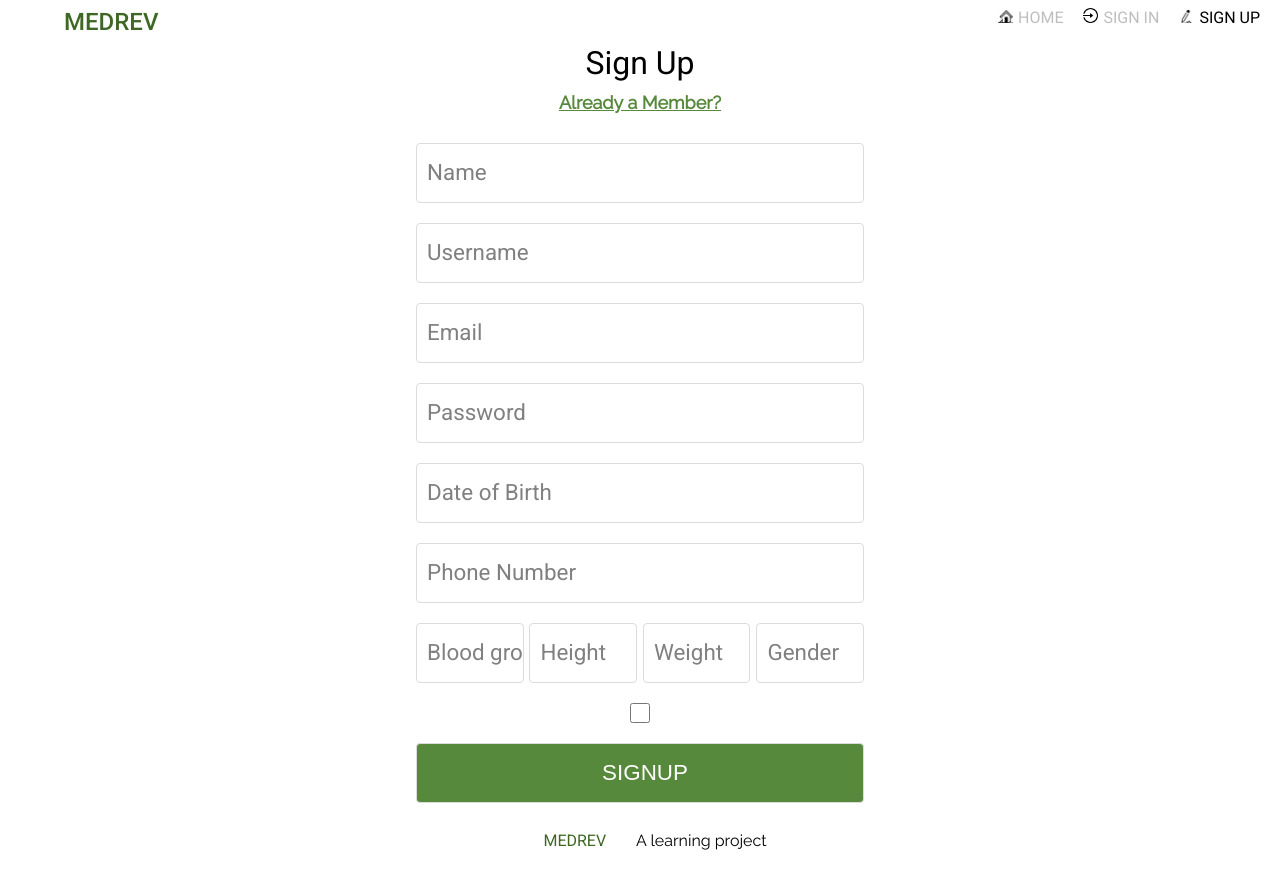
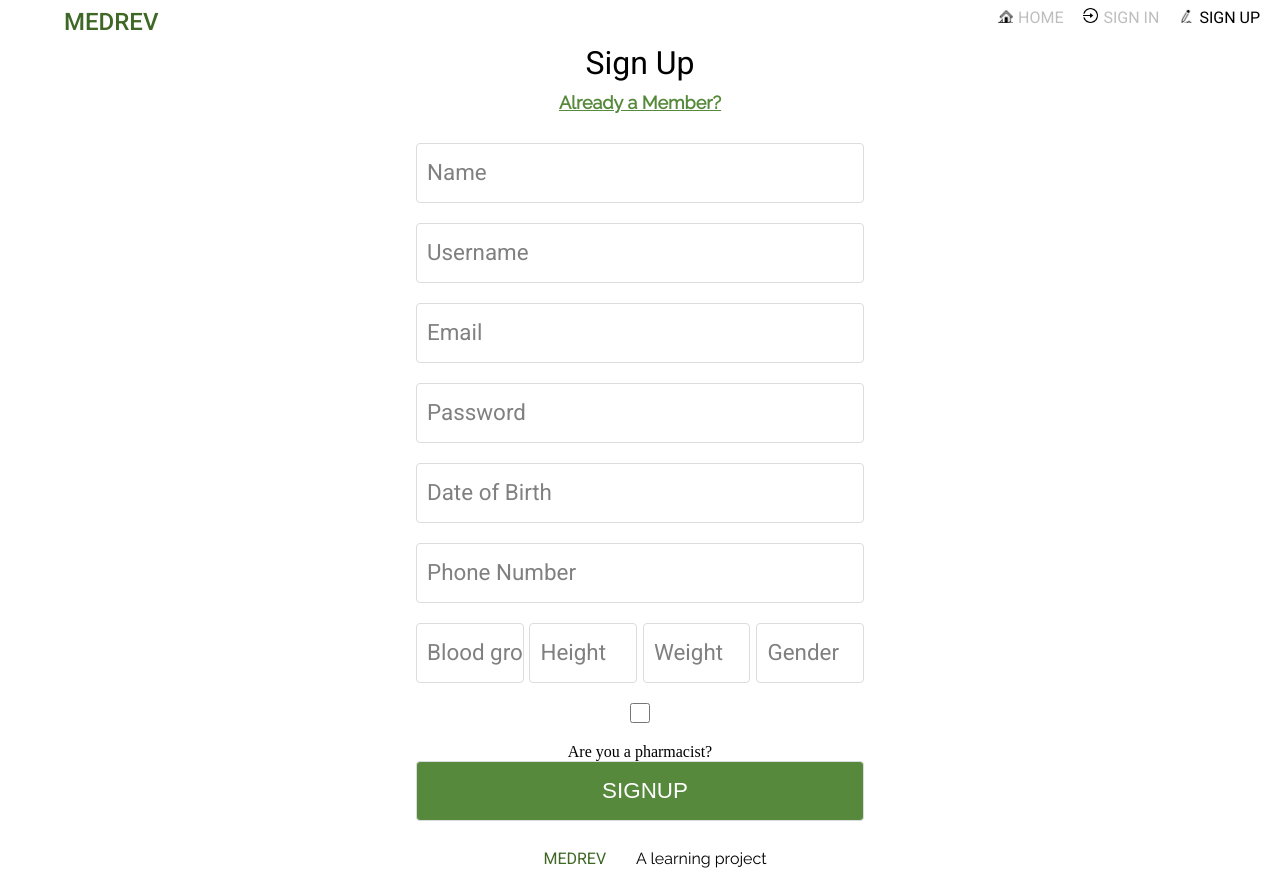
Before and after one commit to AkshithBellare/medrev, a Vue app in the folder frontend/: page /#/register in a window 1280 px wide. Built offline with nearby package versions, Linux system fonts and the light colour scheme.

Commit message:
register

```diff
--- a/frontend/src/views/Register.vue
+++ b/frontend/src/views/Register.vue
@@ -47,7 +47,8 @@
             </div>
 
             <fieldset>
-                <input type="checkbox" class="checkbox">
+                <input type="checkbox" class="checkbox" name="user-role">
+                <label>Are you a pharmacist?</label>
             </fieldset>
 
             <input type="submit" name="login" id="submit" value="SIGNUP">
```
